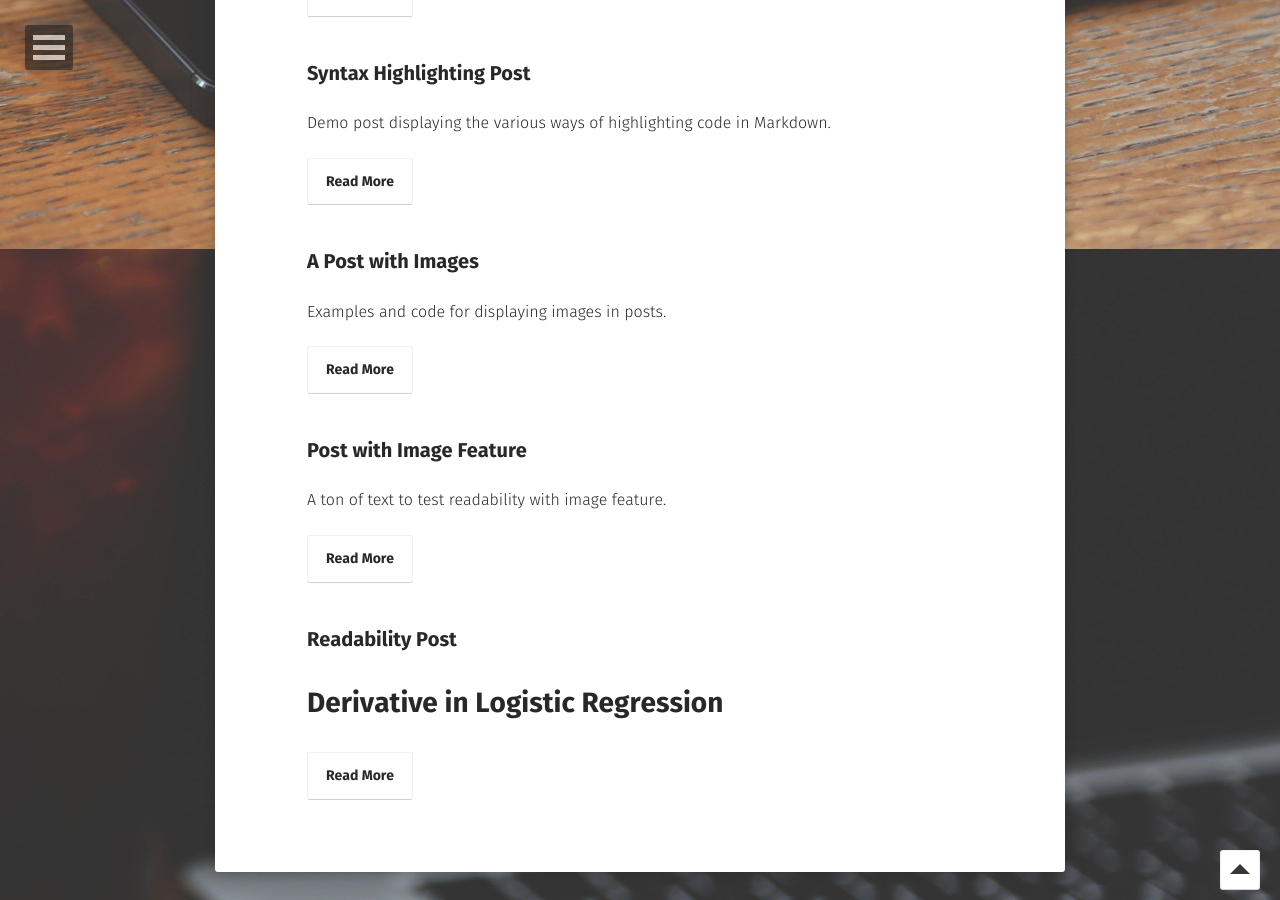
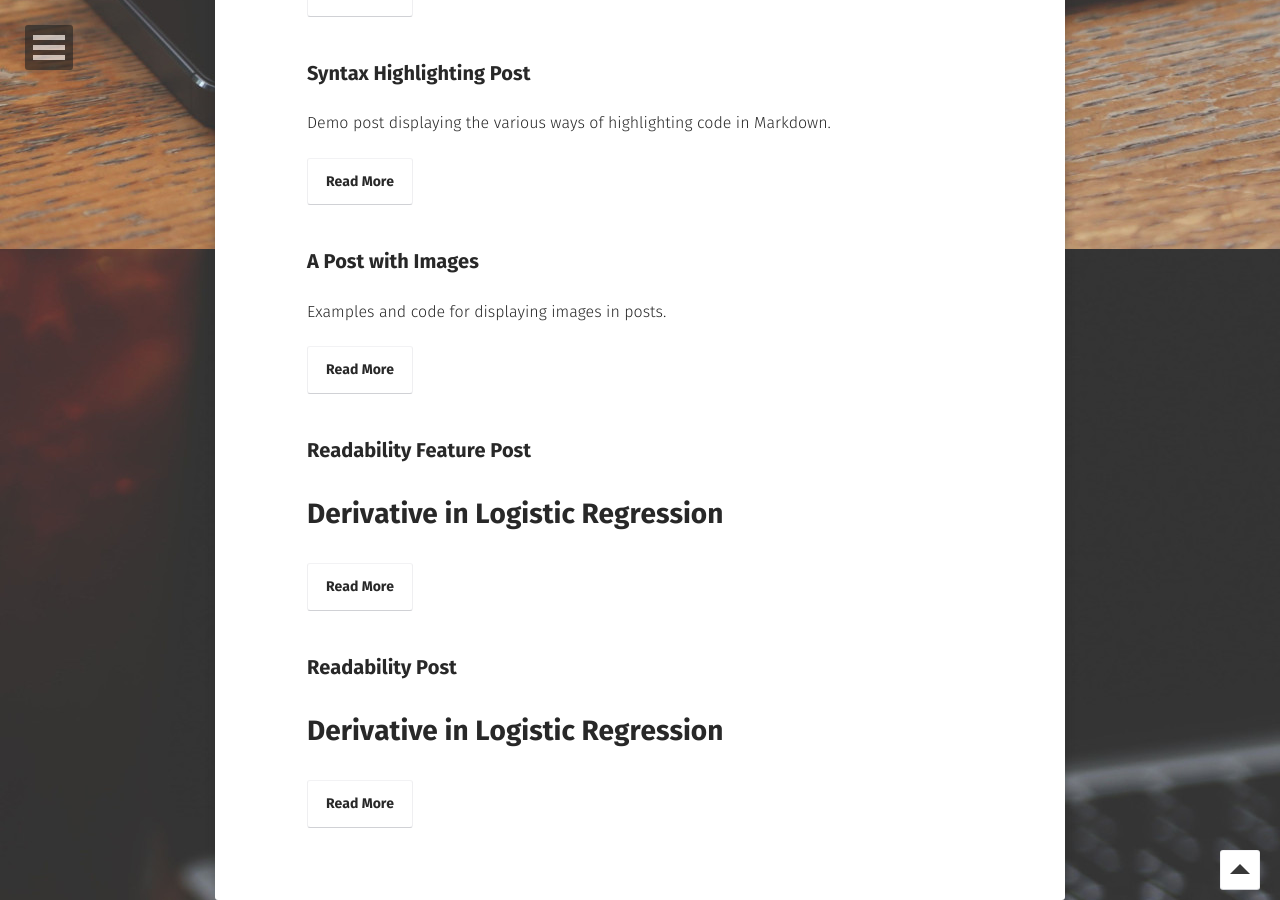
Before and after one commit to pywind/pywind.github.io, a Jekyll site: the page built from posts/index.md, in a window 1280 px wide and 900 px high, scrolled down 841 px. Built offline with Jekyll 4.4.1, drawn with Linux system fonts in a browser that asks for light colours; some web fonts are replaced; part of the change alters nothing that is shown.

Commit message:
Update 2012-05-23-readability-feature-post.md

```diff
--- a/_posts/2012-05-23-readability-feature-post.md
+++ b/_posts/2012-05-23-readability-feature-post.md
@@ -1,86 +1,42 @@
----
-layout: post
-title: "Post with Image Feature"
-date: 2012-05-23
-excerpt: "A ton of text to test readability with image feature."
-tags: [sample post, readability, test, image, feature]
-feature: http://i.imgur.com/Ds6S7lJ.png
-comments: true
-usemathjax: true
----
+# Derivative in Logistic Regression
 
-# Linear Regression
+Sigmoid function:
 
-> Propose: Regression problem, predict real-value, ...
+$\sigma(s) = \frac{1}{1+e^{-s}}$ with $s=\theta x$
 
-`Note`:
-- m = number of training
-- \\( x's \\) = input features
-- \\(y's \\) = output variables
-- \\([ (x, y) \\) one training example
-- \\( x^{(i)}, y^{(i)}$ : $i^{th} \\) example
+Cost Function
 
-1. One variable
-> `hypothesis`: \\( h_{\theta}(x) = \theta_0 + \theta_1x \\)
+$Cost(\sigma(s), y)=\left\{\begin{matrix}
+-ln(\sigma(s)), y = 1\\
+-ln(1-\sigma(s)),y=0
+\end{matrix}\right.$
 
-Cost function:
-\\( J(\theta_1, \theta_2) = \frac{1}{2m}\sum _{i=1}^m\:\left(h_\theta\left(x^{(i)}\right)- y^{(i)}\right)^2 \\)
+We have
 
-Goal: minimze \\( J(\theta_1, \theta_2) \\)
+$\frac{\partial \sigma}{\partial s}=\frac{e^{-s}}{(1+e^{-s})^2}=\frac{1}{1+e^{-s}}.\frac{e^{-s}+1-1}{(1+e^{-s})^2}=\sigma(s)(1-\sigma(s))$(1)
 
-2. Gradient descent
+Compress cost function
 
-Outline:
+> $Cost(\sigma(s),y)=-y.ln(\sigma(s))-(1-y)ln(1-\sigma(s))$
 
-* Start with some \\( \theta_0, \theta_1$ (eg. $\theta_0 = 0, \theta_1 = 0 \\)
-* Keep changing \\( \theta_0, \theta_1$ to reduce $J(\theta_0, \theta_1) \\) to find the minimum
+## $J(\theta)$ in Gradient Descent
 
-Algorithm
+> $J(\theta) = \frac{1}{m}\sum_{i=1}^{m}Cost(\sigma(x),y)$
 
-* Repeat until convergence
-\\( \theta_j = \theta_j - \alpha\frac{\partial }{\partial \theta_j}J(\theta_0,\theta_1) \\)
+This is `cross-entropy` use to measure the distance between 2 probability distributions.
 
-## Toán học
+## Derivative of $J(\theta)$
 
-Cụ thể, cho hàm số $f(x, y)$ và một điểm $M(x_0, y_0)$ thuộc tập xác định của hàm, khi đó đạo hàm theo biến $x$ tại điểm M được gọi là đạo hàm riêng của $f$ theo $x$ tại M. Lúc này $y$ sẽ được cố định bằng giá trị $y_0$ và hàm của ta có thể coi là hàm 1 biến của biến $x$.
+$\frac{\partial J(\theta;x,y)}{\partial\theta}=\frac{\partial J}{\partial\sigma}.\frac{\partial \sigma}{\partial \theta}$ (Chain Rule)
 
-Định nghĩa:
-\\[ f_x^{\prime}(x_0, y_0) = \lim\limits_{\triangle_x \rightarrow 0} \frac{\triangle_xf}{\triangle_x} = \lim\limits_{\triangle_x \rightarrow 0} \frac{f(x_0 + \triangle_x, y_0) - f(x_0, y_0)}{\triangle_x} \\]
+$=\left ( \frac{-y}{\sigma} + \frac{1-y}{1-\sigma} \right)\frac{\partial\sigma}{\partial\theta}=\frac{\sigma-y}{\sigma(1-\sigma)}\frac{\partial\sigma}{\partial\theta}$(2)
 
-Với y tương tự như đạo hàm riêng của x
+Apply chain rule and we had $\frac{\partial\sigma}{\partial s}$
 
-`Công thức đạo hàm riêng của hàm hợp` theo *chain rule*
-\\[ F(u,v) = u(x,y)+v(x,y) \\]
+$\frac{\partial\sigma}{\partial\theta}=\frac{\partial\sigma}{\partial s}\frac{\partial s}{\partial \theta}=\sigma(1-\sigma).x$
 
-\\[
-\left\{\begin{matrix}
-\frac{\partial F}{\partial x} = \frac{\partial F}{\partial u}\frac{\partial u}{\partial x}\\ \frac{\partial F}{\partial y} = \frac{\partial F}{\partial v}\frac{\partial v}{\partial y}
-\end{matrix}\right.
-\\]
+Summary:
 
-* Ma trận Jacobi của phép đổi biến \( u=u(x,y), v=v(x, y) \)
+$(2)=\frac{\sigma-y}{\sigma(1-\sigma)}\frac{\partial\sigma}{\partial\theta}=\frac{\sigma-y}{\sigma(1-\sigma)}\frac{\partial\sigma}{\partial s}\frac{\partial s}{\partial \theta}=(\sigma-y)x$
 
-\\[ J=\begin{pmatrix}\frac{\partial u}{\partial x}&\frac{\partial v}{\partial x}\\ \frac{\partial v}{\partial y}&\frac{\partial v}{\partial y}\end{pmatrix} \\]
-
-## Đạo hàm theo hướng - Gradient
-
-Bổ đề: $\overrightarrow{l}$ là vector đơn vị $\Leftrightarrow$ hợp các vector tọa độ.
-
-Nếu ta kết hợp các đạo hàm riêng lại thành một véc-tơ và tính đạo hàm teo véc-tơ đó thì ta sẽ thu được đạo hàm toàn phần. Hay nói cách khác là đạo hàm theo tất cả các biến hay đạo hàm theo véc-tơ hợp thành đó. Đạo hàm này được gọi là gradient của hàm theo véc-tơ tương ứng.
-
-Ta có gradient tại điểm M:
-
-\\[ \nabla{f(x_0, y_0)} = \Bigg(\frac{\partial{f}}{\partial{x}}(x_0, y_0), \frac{\partial{f}}{\partial{y}}(x_0, y_0)\Bigg) \\]
-
-Gradient là **một vector cột**, kí hiệu \\( \nabla{f} = \Bigg[\frac{\partial{f}}{\partial{x}}\Bigg]\text{\^{i}} + \Bigg[\frac{\partial{f}}{\partial{y}}\Bigg]\text{\^{j}} \\)
-
-Ví dụ, hàm số \\( f(x, y) = x^2 + y^2 \\)
-  sẽ có gradient là: \\( \nabla{f} = \begin{bmatrix} 2x \cr 2y \end{bmatrix} \\)
-
-Đối với hàm véc-tơ, nhớ lại rằng đạo hàm riêng của nó là một véc-tơ hàng mà gradient thành kết hợp theo véc-tơ cột, nên gradient của hàm véc-tơ sẽ là một ma trận có số hàng bằng với số chiều véc-tơ giá trị và số cột bằng với số biến.
-
-\\[ J = \nabla f = \begin{bmatrix}
- \nabla f_1& \cdots &\nabla f_n \end{bmatrix}=\begin{pmatrix}
-\frac{\partial{f_1}}{\partial{x_1}} &\cdots & \frac{\partial{f_n}}{\partial{x_1}}\\ \vdots  & \ddots & \vdots \\ \frac{\partial{f_n}}{\partial{x_1}} &\cdots &\frac{\partial{f_n}}{\partial{x_n}} \end{pmatrix} \\]
-
- Ta có thể thấy rằng chiều của gradient sẽ cùng chiều với véc-tơ lấy đạo hàm. Hay nói một cách khác, hàm số tăng nhanh nhất theo hướng của gradient và giảm nhanh nhất khi ngược hướng với gradient của nó.
+As you see, GD of logistic regression same GD of linear regression.
```
